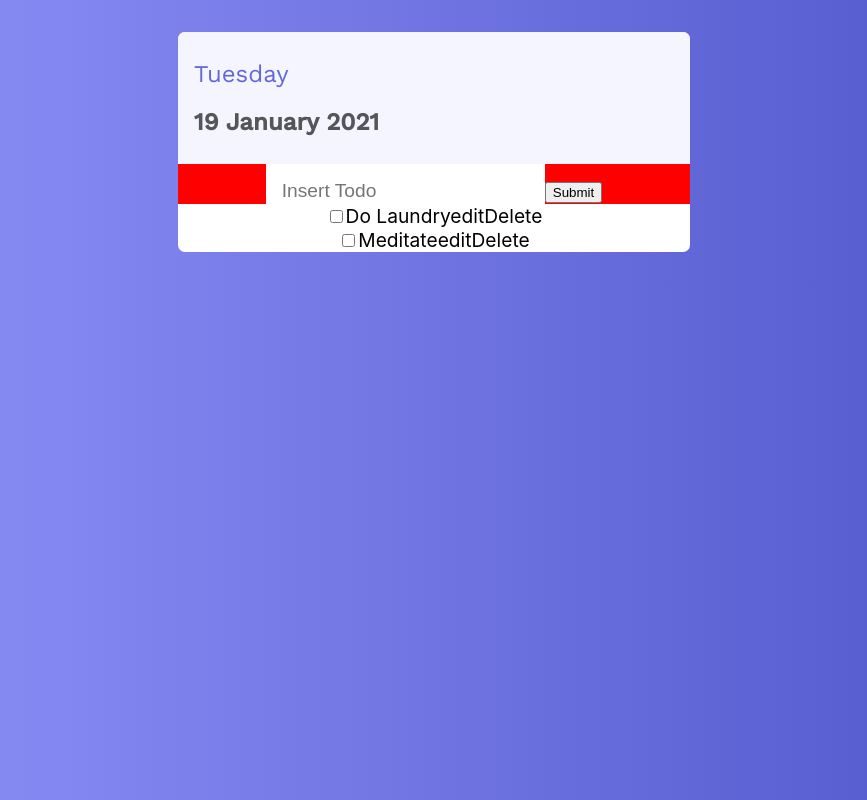
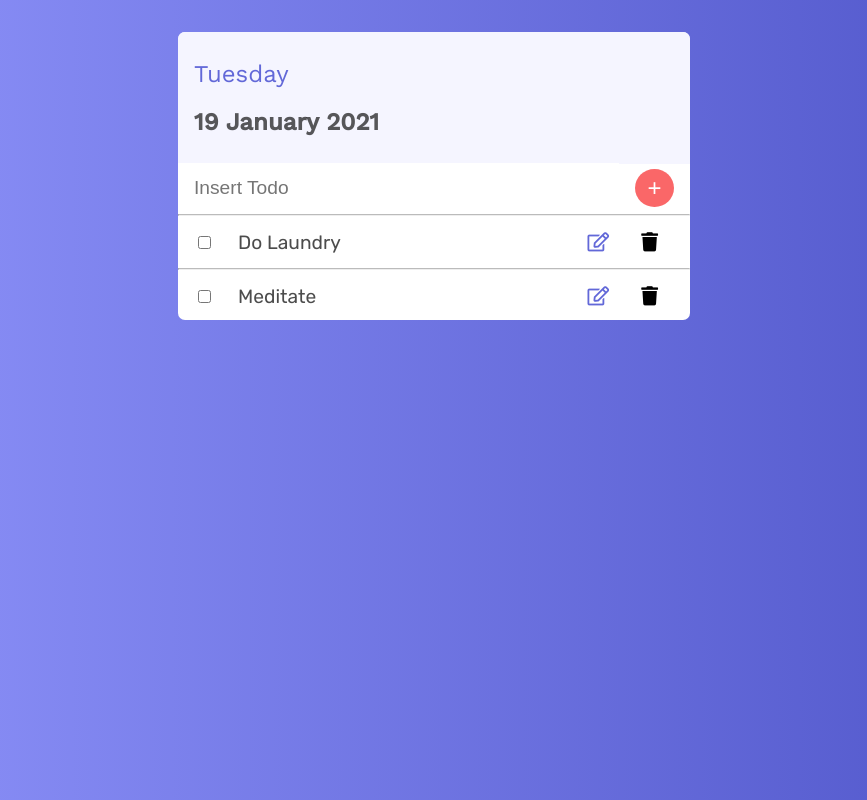
Before and after one commit to wiliyanto-hu/todo-list, a React (Create React App) app: page / in a window 1280 px wide. Shown: the whole page, without its empty margins (206-1073 px from the left). Built offline with nearby package versions, Linux system fonts and the light colour scheme.

Commit message:
added Divider Component and some styling

```diff
--- a/package.json
+++ b/package.json
@@ -3,6 +3,7 @@
   "version": "0.1.0",
   "private": true,
   "dependencies": {
+    "@fortawesome/fontawesome-free": "^5.15.2",
     "@material-ui/styles": "^4.11.2",
     "@testing-library/jest-dom": "^5.11.9",
     "@testing-library/react": "^11.2.3",
--- a/public/index.html
+++ b/public/index.html
@@ -7,7 +7,7 @@
     <link rel="preconnect" href="https://fonts.gstatic.com" />
     <link rel="preconnect" href="https://fonts.gstatic.com" />
     <link
-      href="https://fonts.googleapis.com/css2?family=Work+Sans:wght@300;400;500&display=swap"
+      href="https://fonts.googleapis.com/css2?family=Rubik&family=Work+Sans:wght@300;400;500&display=swap"
       rel="stylesheet"
     />
     <meta name="viewport" content="width=device-width, initial-scale=1" />
--- a/src/App.js
+++ b/src/App.js
@@ -1,5 +1,7 @@
+import TodoListContainer from "./TodoListContainer";
+import "@fortawesome/fontawesome-free/css/all.css";
 import "./App.css";
-import TodoListContainer from "./TodoListContainer";
+
 function App() {
   return (
     <div className="App">
--- /dev/null
+++ b/src/Divider.js
@@ -0,0 +1,9 @@
+const Divider = () => (
+  <hr
+    style={{
+      borderTop: "1px solid #bbb",
+      margin: "2px 0 2px 0",
+    }}
+  />
+);
+export default Divider;
--- a/src/Todo.js
+++ b/src/Todo.js
@@ -6,44 +6,74 @@ import { dispatchContext } from "./context/TodosContext";
 const styles = {
   Todo: {
     fontSize: "1.2rem",
+    display: "flex",
+    justifyContent: "space-between",
+    alignItems: "center",
+    height: "3rem",
+  },
+  TodoTask: {
+    marginLeft: "1rem",
+
+    "& span": {
+      marginLeft: "1.5rem",
+      color: "rgba(0,0,0,0.7)",
+      fontFamily: "Rubik, sans-serif",
+    },
+    "& input": {
+      "&:checked": {
+        color: "red",
+      },
+    },
+  },
+  TodoBtns: {
+    marginRight: "1rem",
+    "& i": {
+      margin: "0 1rem",
+
+      "&.fa-trash": {
+        "&:hover": {
+          color: "red",
+        },
+      },
+      "&.fa-edit": {
+        color: "rgb(98,104,216)",
+        "&:hover": {
+          color: "rgb(49,58,214)",
+        },
+      },
+    },
   },
   task: {
     textDecoration: (props) => (props.isComplete ? "line-through" : "none"),
   },
 };
-const Todo = ({
-  task,
-  classes,
-  // removeTodo,
-  id,
-  isComplete,
-  // doneTodo,
-  // editTodo,
-}) => {
+const Todo = ({ task, classes, id, isComplete }) => {
   const { dispatch } = React.useContext(dispatchContext);
   const [isEditing, toggleEdit] = toggle(false);
   if (isEditing) {
-    return (
-      <EditForm
-        toggleEdit={toggleEdit}
-        task={task}
-        // editTodo={editTodo}
-        id={id}
-      />
-    );
+    return <EditForm toggleEdit={toggleEdit} task={task} id={id} />;
   }
   return (
     <div className={classes.Todo}>
-      <input type="checkbox" onChange={() => dispatch({ type: "done", id })} />
+      <div className={classes.TodoTask}>
+        <input
+          type="checkbox"
+          onChange={() => dispatch({ type: "done", id })}
+        />
         <span className={classes.task}>{task}</span>
-      <span onClick={toggleEdit}>edit</span>
+      </div>
+      <div className={classes.TodoBtns}>
+        <span onClick={toggleEdit}>
+          <i className="far fa-edit"></i>
+        </span>
         <span
           onClick={() => {
             dispatch({ type: "delete", id });
           }}
         >
-        Delete
+          <i className="fas fa-trash"></i>
         </span>
+      </div>
     </div>
   );
 };
--- a/src/TodoForm.js
+++ b/src/TodoForm.js
@@ -4,15 +4,32 @@ import { dispatchContext } from "./context/TodosContext";
 import { withStyles } from "@material-ui/styles";
 const styles = {
   Form: {
-    height: "2.5rem",
-    backgroundColor: "red",
+    height: "3rem",
+    width: "100%",
+    display: "flex",
+    alignItems: "center",
   },
   FormInput: {
     height: "100%",
     border: "none",
     outline: "none",
-    padding: "1rem",
     fontSize: "1.2rem",
+    flexBasis: "85%",
+    paddingLeft: "1rem",
+  },
+  FormAddBtn: {
+    borderRadius: "50%",
+    backgroundColor: "rgb(250,103,104)",
+    color: "white",
+    border: "none",
+    outline: "none",
+    fontSize: "1.5rem",
+    margin: "0 1rem",
+    width: "2.5rem",
+    height: "80%",
+    "&:hover": {
+      backgroundColor: "rgb(255,79,80)",
+    },
   },
 };
 const TodoForm = ({ classes }) => {
@@ -20,8 +37,8 @@ const TodoForm = ({ classes }) => {
 
   const [value, setValue, clearValue] = InputState("");
   return (
-    <div className={classes.Form}>
-      <form>
+    <div>
+      <form className={classes.Form}>
         <input
           type="text"
           onChange={setValue}
@@ -35,8 +52,9 @@ const TodoForm = ({ classes }) => {
             dispatch({ type: "add", task: value });
             clearValue();
           }}
+          className={classes.FormAddBtn}
         >
-          Submit
+          +
         </button>
       </form>
     </div>
--- a/src/TodoList.js
+++ b/src/TodoList.js
@@ -1,9 +1,11 @@
 import Todo from "./Todo";
 import React from "react";
 import { dispatchContext } from "./context/TodosContext";
+import Divider from "./Divider";
 const TodoList = () => {
   const { todos } = React.useContext(dispatchContext);
-  const todosList = todos.map((todo) => (
+  const todosList = todos.map((todo, index) => (
+    <>
       <Todo
         task={todo.task}
         key={todo.id}
@@ -13,6 +15,8 @@ const TodoList = () => {
         // doneTodo={doneTodo}
         // editTodo={editTodo}
       />
+      {index < todos.length - 1 && <Divider />}
+    </>
   ));
   return <div>{todosList}</div>;
 };
--- a/src/TodoListContainer.js
+++ b/src/TodoListContainer.js
@@ -4,7 +4,7 @@ import TodoForm from "./TodoForm";
 import { withStyles } from "@material-ui/styles";
 import { today, fullDate } from "./date";
 import { DispatchContextProvider } from "./context/TodosContext";
-
+import Divider from "./Divider";
 const styles = {
   container: {
     width: "40%",
@@ -30,6 +30,7 @@ const TodoListContainer = ({ classes }) => {
       </div>
       <DispatchContextProvider>
         <TodoForm />
+        <Divider />
         <TodoList />
       </DispatchContextProvider>
     </div>
```
Also changed, not shown: 2 other files (tests, documents, lock files or other folders). Lines whose indentation alone changed are shown as unchanged.
